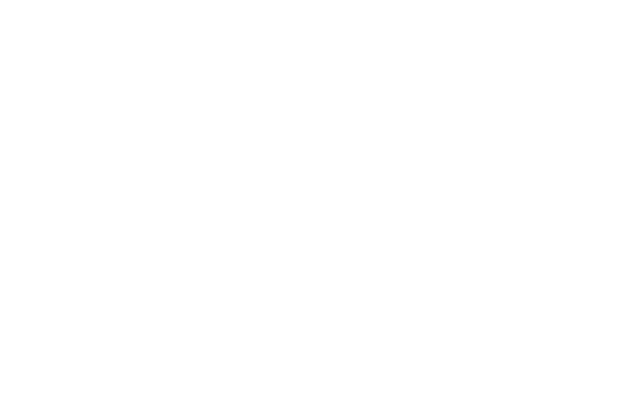
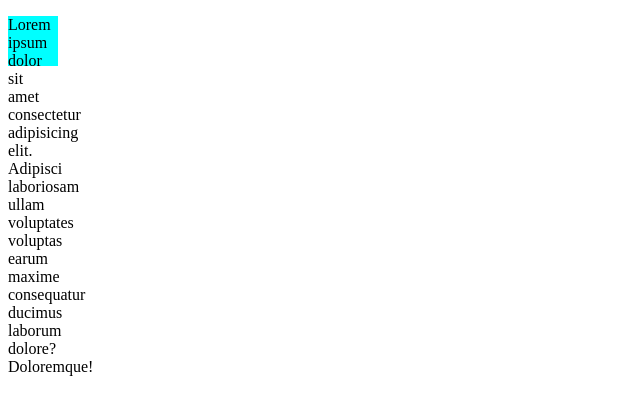
Before and after one commit to JeetendraRana/Web-Development-, a plain HTML site: page 1. HTML TUTORIAL/index.html in a window 1280 px wide. Shown: the whole page, without its empty margins (0-640 px from the left). Drawn offline with Linux system fonts and the light colour scheme.

Commit message:
Added a div section into HTML TUTORIAL

```diff
--- a/1. HTML TUTORIAL/index.html
+++ b/1. HTML TUTORIAL/index.html
@@ -4,8 +4,11 @@
     <meta charset="UTF-8">
     <meta name="viewport" content="width=device-width, initial-scale=1.0">
     <title>Document</title>
+    <link rel="stylesheet" href="style.css">
 </head>
 <body>
-
+    <div id="p1">
+        <p>Lorem ipsum dolor sit amet consectetur adipisicing elit. Adipisci laboriosam ullam voluptates voluptas earum maxime consequatur ducimus laborum dolore? Doloremque!</p>
+    </div>
 </body>
 </html>
--- a/1. HTML TUTORIAL/style.css
+++ b/1. HTML TUTORIAL/style.css
@@ -0,0 +1,5 @@
+#p1{
+    height: 50px;
+    width: 50px;
+    background-color: aqua;
+}
```
